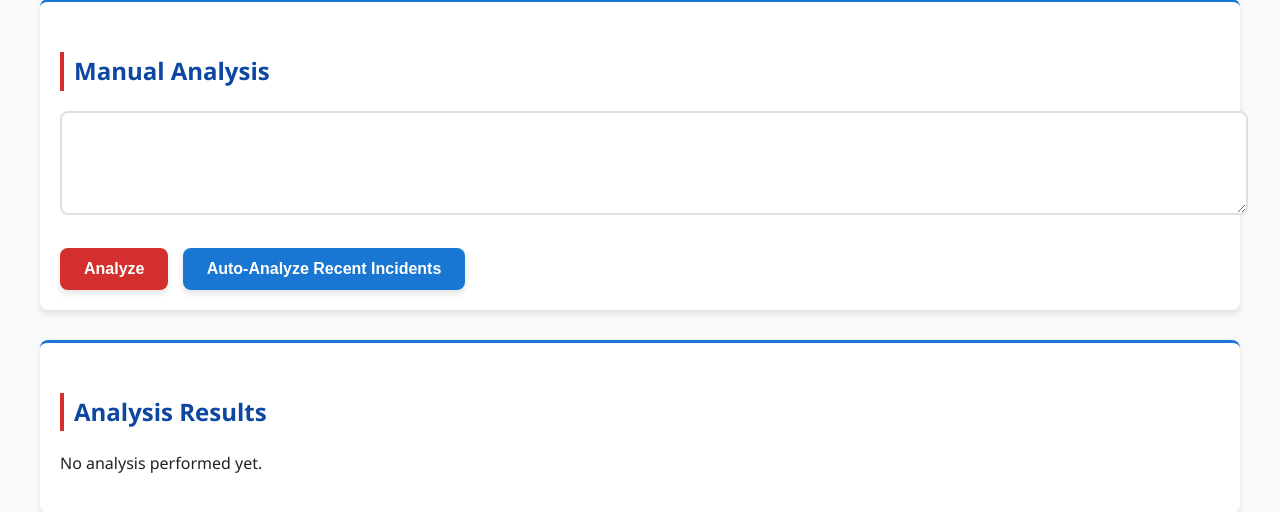
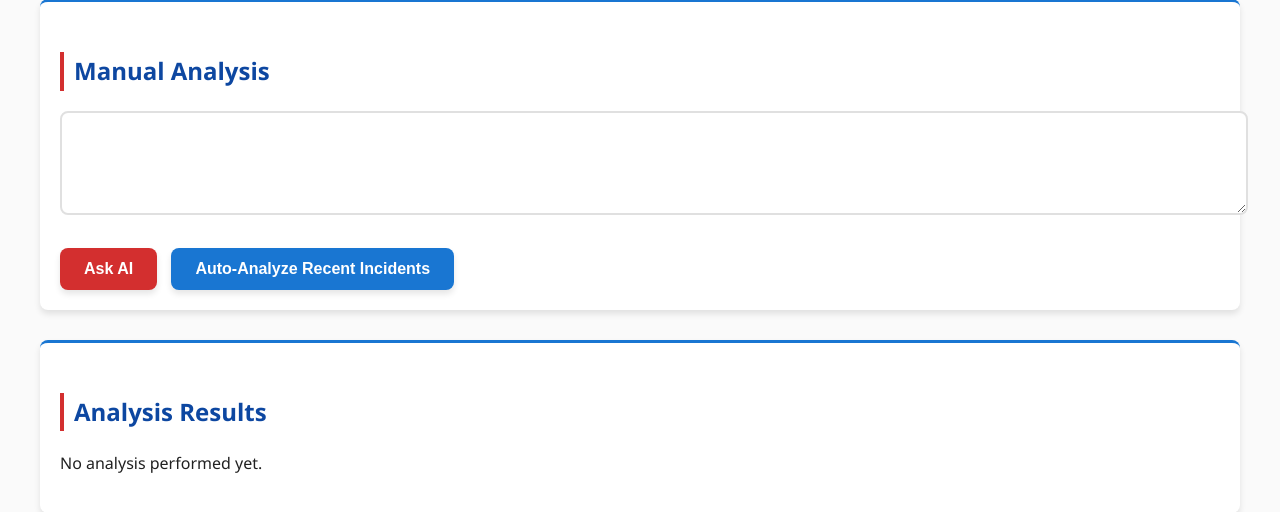
Before and after one commit to DavisWere/smart-security-systen, a Django app: page /dashboard/ in a window 1280 px wide. Shown: the part 234-746 px from the top of the page. Run offline with Django 5.2, Linux system fonts and the light colour scheme; the visitor is signed in with stand-in values (Sample User, id 1); data that the repository does not hold is empty.

Commit message:
`Update button text in dashboard.html from "Analyze" to "Ask AI" in analyze button.`

```diff
--- a/analysis/templates/dashboard.html
+++ b/analysis/templates/dashboard.html
@@ -242,7 +242,7 @@
                 rows="4" cols="80">
             </textarea>
             <br><br>
-            <button id="analyze-btn">Analyze</button>
+            <button id="analyze-btn">Ask AI</button>
             <button id="auto-analyze-btn">Auto-Analyze Recent Incidents</button>
         </div>
 
```
